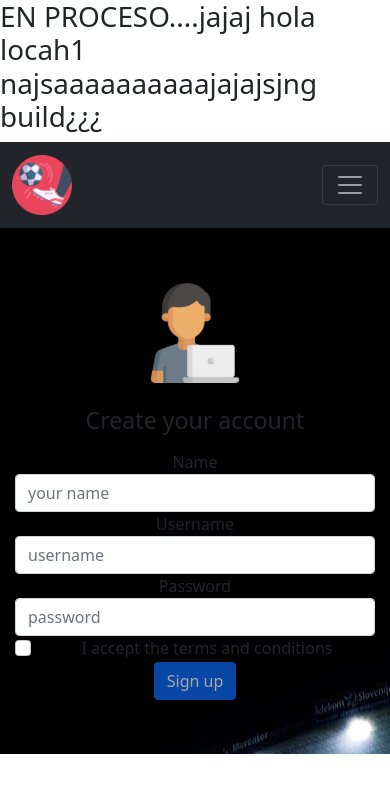
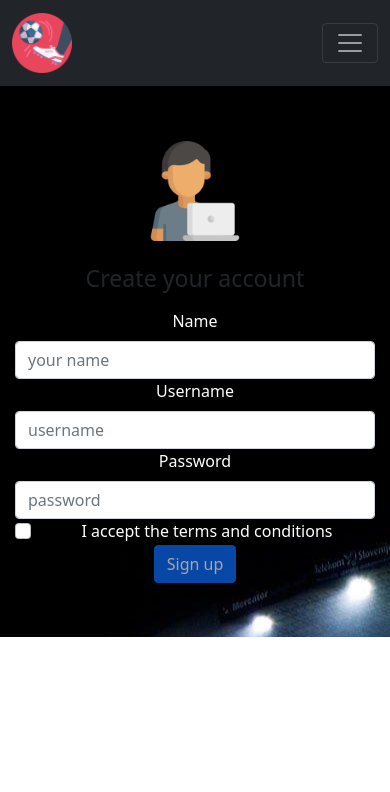
Before and after one commit to mchavez2019249/TournamentSports-FRONTEND, an Angular app: page /register in a window 390 px wide. Shown: the top 792 px of the page. Built offline with nearby package versions, Linux system fonts and the light colour scheme.

Commit message:
cambios varios, login, register y navbar

```diff
--- a/src/app/app-routing.module.ts
+++ b/src/app/app-routing.module.ts
@@ -16,8 +16,8 @@ import { RegisterComponent } from './components/register/register.component';
 //users
 const routes: Routes = [
   //importacion de componentes
-  //{path: '', component: HomeComponent}, //un solo uso | va a ser la primer ruta que se mostrará (primer componente)
-  //{path: '', redirectTo: 'home', pathMatch: 'full'},
+  {path: '', component: HomeComponent}, //un solo uso | va a ser la primer ruta que se mostrará (primer componente)
+  {path: '', redirectTo: 'home', pathMatch: 'full'},
   //home
  {path: 'home', component: HomeComponent},
  //login
--- a/src/app/app.component.html
+++ b/src/app/app.component.html
@@ -1,3 +1,3 @@
-<h1>EN PROCESO....jajaj hola locah1 najsaaaaaaaaaajajajsjng build¿¿¿</h1>
+
 
 <router-outlet></router-outlet>
--- a/src/app/components/login/login.component.html
+++ b/src/app/components/login/login.component.html
@@ -70,7 +70,7 @@
               <button [disabled]="!login.form.valid" class="btn btl-lg btn-primary btn-block" type="submit">Login</button>
               <div class="col text-center">
                 <!-- register link -->
-                <a href="/registro">You do not have an account? Sign up</a>
+                <a href="/register">You do not have an account? Sign up</a>
               </div>
             </form>
 
--- a/src/app/components/navbar/navbar.component.html
+++ b/src/app/components/navbar/navbar.component.html
@@ -11,11 +11,21 @@
      <div class="collapse navbar-collapse" id="navbarSupportedContent">
         <ul class="navbar-nav mr-auto">
           <li class="nav-item">
-            <a class="nav-link" routerLink="**" >Home</a>
+            <a class="nav-link" routerLink="/home" >Home</a>
           </li>
-         <!--<li class="nav-item" *ngIf="token == null">  </li>-->
-            <a class="nav-link" routerLink="**">Login</a>
+         <!--<li class="nav-item" *ngIf="token == null"> -->
+            <a class="nav-link" routerLink="/login">Login</a>
+            <!--</li>-->
             </ul>
+            <ul class="navbar-nav ml-auto">
+                <li class="nav-text">
+                  <a class="nav-link" routerLink="**">aki va el user</a>
+                </li>
+                <li>
+                  <img  id="imgUser" src="" alt="user image">
+                </li>
+               <!--<li><a class="dropdown-item" (click)="logOut()">Log Out</a></li>-->
+              </ul>
       </div>
     </div>
   </nav>
--- a/src/app/components/navbar/navbar.component.ts
+++ b/src/app/components/navbar/navbar.component.ts
@@ -1,15 +1,40 @@
-import { Component, OnInit } from '@angular/core';
+import { Component, OnInit, DoCheck } from '@angular/core';
+import { Router } from '@angular/router';
+import { CONNECTION } from 'src/app/services/global';
+import { RestUserService } from '../../services/restUser/rest-user.service';
+
 
 @Component({
   selector: 'app-navbar',
   templateUrl: './navbar.component.html',
   styleUrls: ['./navbar.component.css']
 })
-export class NavbarComponent implements OnInit {
+export class NavbarComponent implements OnInit, DoCheck  {
+  token:string = null;
+  user:string;
+  uri;
 
-  constructor() { }
+  constructor(private router: Router, private restUser:RestUserService) { }
 
   ngOnInit(): void {
+    this.token = localStorage.getItem('token');
+    this.user = localStorage.getItem('user');
+    this.uri = CONNECTION.URI;
+  }
+
+   ngDoCheck(){
+    this.token = this.restUser.getToken();
+    this.user = this.restUser.getUser();
+  }
+
+  logOut(){
+    localStorage.clear();
+    this.token = null;
+    this.router.navigateByUrl('home');
+  }
+
+  eliminarUsername(){
+    localStorage.removeItem('username');
   }
 
 }
--- a/src/app/components/register/register.component.css
+++ b/src/app/components/register/register.component.css
@@ -14,4 +14,16 @@
     max-width: 640px;
     padding: 15px;
     margin: auto;
+    align-items: center;
 }
+ .form-label{
+     color: white;
+ }
+
+ .form-check-label{
+    color: white;
+ }
+
+ #h3{
+    color:white;
+ }
--- a/src/app/components/register/register.component.html
+++ b/src/app/components/register/register.component.html
@@ -10,22 +10,22 @@
             <img class="mb-4" width="100" height="100" src="../../../assets/img/programmer.png" alt="logoProfile">
             <h1 class="h3 mb-3 font-weight-normal">Create your account</h1>
             <div class="form-group">
-                <label for="inputName">Name</label>
+                <label class="form-label" for="inputName">Name</label>
                 <input [(ngModel)]="user.name" name="name" #name="ngModel" class="form-control" type="text" id="inputName" placeholder="your name" required>
                 <span *ngIf="!name.valid && name.touched">
                     Campo obligatorio
                 </span>
             </div>
             <div class="form-row">
-                <div class="form-group col-md-6">
-                    <label for="inputUsername">Username</label>
+                <div class="form-group">
+                    <label class="form-label" for="inputUserName">Username</label>
                     <input [(ngModel)]="user.username" name="username" #username="ngModel" class="form-control" type="text" id="inputUsername" placeholder="username" required>
                     <span *ngIf="!username.valid && username.touched">
                         Campo obligatorio
                     </span>
                 </div>
-                <div class="form-group col-md-6">
-                    <label for="inputPassword">Password</label>
+                <div class="form-group">
+                    <label class="form-label" for="inputPassword">Password</label>
                     <input [(ngModel)]="user.password" name="password" #password="ngModel" class="form-control" type="password" id="inputPassword" placeholder="password" required>
                     <span *ngIf="!password.valid && password.touched">
                         Campo obligatorio
```
Also changed, not shown: src/assets/img/user.png (added), 9 other files (tests, documents, lock files or other folders).
